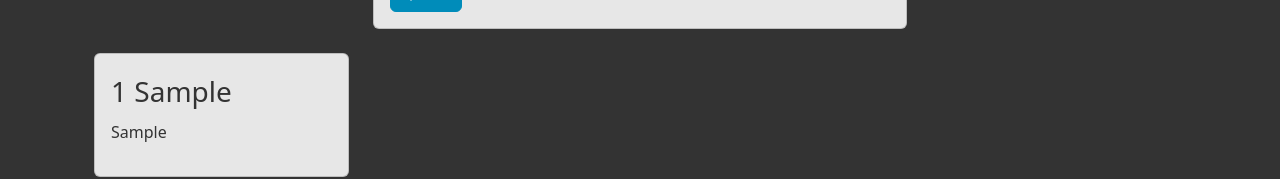
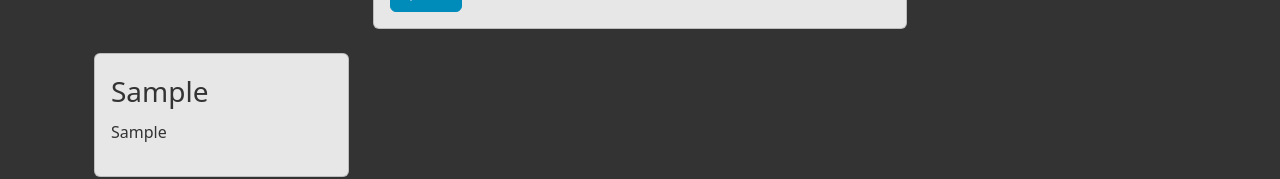
Before and after one commit to javiermartins/react-tasks, a React (Create React App) app: page / in a window 1280 px wide. Both pictures are taken after typing "Sample", "Sample" into the empty fields and a click on the button "Add". Shown: the part 266-445 px from the top of the page. Built offline with nearby package versions, Linux system fonts and the light colour scheme.

Commit message:
Unique id for tasks

```diff
--- a/package.json
+++ b/package.json
@@ -48,6 +48,8 @@
     ]
   },
   "devDependencies": {
-    "sass": "^1.56.0"
+    "@types/uuid": "^8.3.4",
+    "sass": "^1.56.0",
+    "uuid": "^9.0.0"
   }
 }
--- a/src/components/tasks/DeleteModal.tsx
+++ b/src/components/tasks/DeleteModal.tsx
@@ -6,7 +6,7 @@ import "./Tasks.scss";
 
 interface Props {
   task: Task;
-  deleteTask: (id: number) => void;
+  deleteTask: (id: string) => void;
   show: boolean;
   handleClose: any;
 }
--- a/src/components/tasks/TaskCard.tsx
+++ b/src/components/tasks/TaskCard.tsx
@@ -5,7 +5,7 @@ import TaskModal from "./TaskModal";
 interface Props {
   task: Task;
   editTask: (task: Task) => void;
-  deleteTask: (id: number) => void;
+  deleteTask: (id: string) => void;
 }
 
 export default function TaskCard({ task, editTask, deleteTask }: Props) {
@@ -17,7 +17,7 @@ export default function TaskCard({ task, editTask, deleteTask }: Props) {
   return (
     <div className="card card-body bg-secondary text-dark rounded-2 task-card">
       <div onClick={() => setShow(true)}>
-        <div className="fs-3 mb-2">{task.id} {task.title}</div>
+        <div className="fs-3 mb-2">{task.title}</div>
         <p style={{ whiteSpace: "pre-wrap" }}>{task.description}</p>
       </div>
 
--- a/src/components/tasks/TaskList.tsx
+++ b/src/components/tasks/TaskList.tsx
@@ -3,7 +3,7 @@ import TaskCard from "./TaskCard";
 
 interface Props {
   tasks: Task[];
-  deleteTask: (id: number) => void;
+  deleteTask: (id: string) => void;
   editTask: (task: Task) => void;
 }
 
--- a/src/components/tasks/TaskModal.tsx
+++ b/src/components/tasks/TaskModal.tsx
@@ -12,7 +12,7 @@ interface Props {
   show: boolean;
   handleClose: any;
   editTask: (task: Task) => void;
-  deleteTask: (id: number) => void;
+  deleteTask: (id: string) => void;
 }
 
 type HandleInputChange = ChangeEvent<HTMLInputElement | HTMLTextAreaElement>;
--- a/src/components/tasks/Tasks.tsx
+++ b/src/components/tasks/Tasks.tsx
@@ -3,6 +3,7 @@ import { Task } from "../../interfaces/Task.interface";
 import TaskForm from "./TaskForm";
 import TaskList from "./TaskList";
 import "./Tasks.scss";
+import { v4 as uuidv4 } from 'uuid';
 
 export default function Tasks() {
   const [tasks, setTasks] = useState<Task[]>([]);
@@ -16,12 +17,12 @@ export default function Tasks() {
   }, [])
 
   const addNewTask = (task: Task) => {
-    const newTasks = [...tasks, { ...task, id: tasks.length + 1 }];
+    const newTasks = [...tasks, { ...task, id: uuidv4() }];
     localStorage.setItem('tasks', JSON.stringify(newTasks));
     setTasks(newTasks);
   }
 
-  const deleteTask = (id: number) => {
+  const deleteTask = (id: string) => {
     const validTasks = tasks.filter((task) => task.id !== id);
     localStorage.setItem('tasks', JSON.stringify(validTasks));
     setTasks(validTasks);
--- a/src/interfaces/Task.interface.ts
+++ b/src/interfaces/Task.interface.ts
@@ -1,5 +1,5 @@
 export interface Task {
-  id?: number;
+  id?: string;
   title: string;
   description: string;
   completed: boolean;
```
Also changed, not shown: 1 other file (tests, documents, lock files or other folders).
